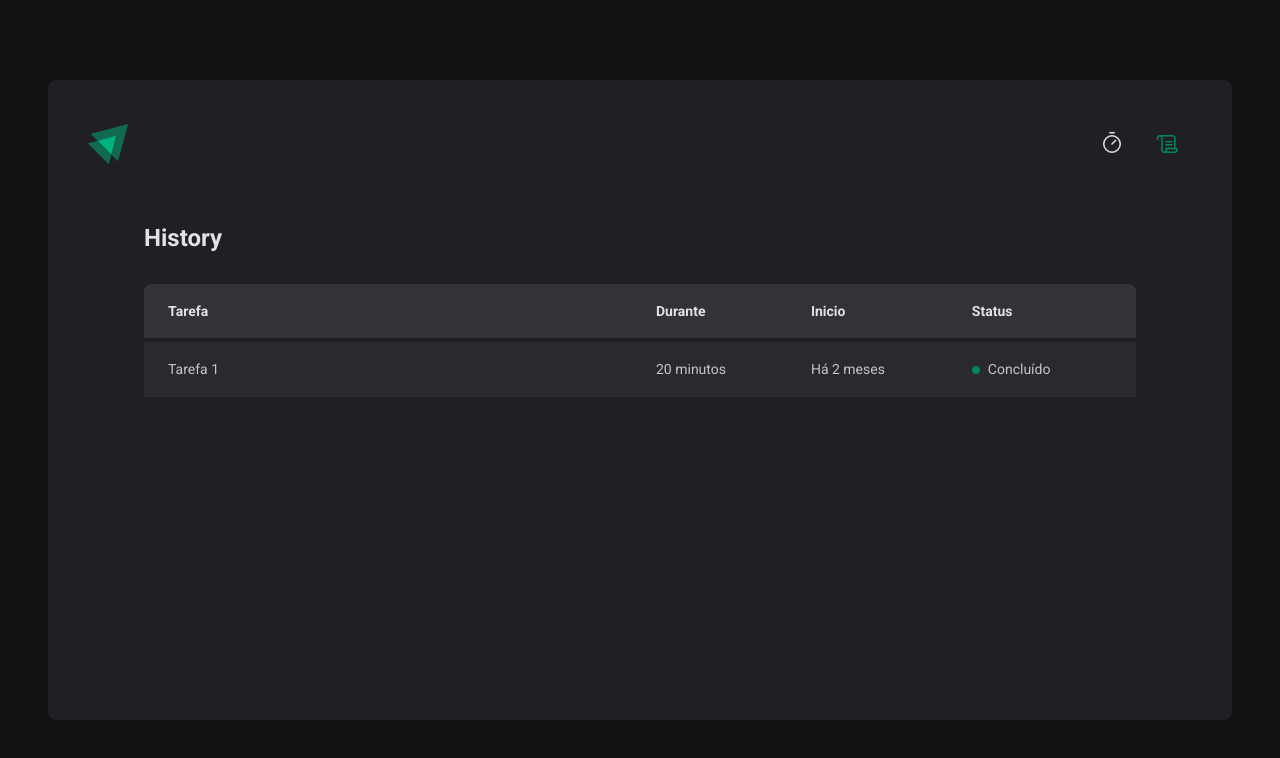
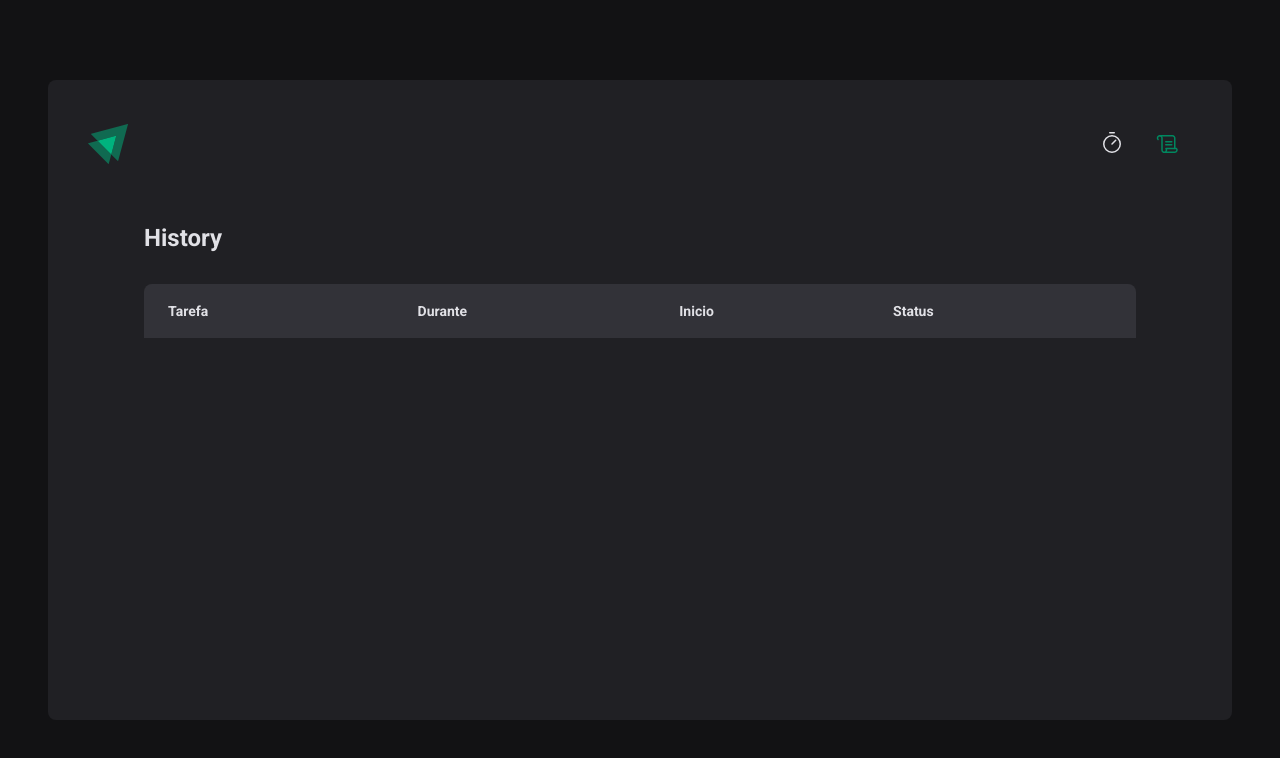
Before and after one commit to lesantosx/pomodoro-ignite, a React (Vite) app: page /history in a window 1280 px wide. Shown: the top 758 px of the page. Built offline with nearby package versions, Linux system fonts and the light colour scheme.

Commit message:
feat: Create history page

```diff
--- a/src/pages/History/index.tsx
+++ b/src/pages/History/index.tsx
@@ -1,6 +1,11 @@
-import { HistoryContainer, HistoryList, Status } from "./styles";
+import { useContext } from 'react'
+import { CyclesContext } from '../../contexts/CyclesContext'
+import { formatDistanceToNow } from 'date-fns'
+import { ptBR } from 'date-fns/locale/pt-BR'
+import { HistoryContainer, HistoryList, Status } from './styles'
 
 export function History() {
+  const { cycles } = useContext(CyclesContext)
   return (
     <HistoryContainer>
       <h1>History</h1>
@@ -15,17 +20,33 @@
             </tr>
           </thead>
           <tbody>
-            <tr>
-              <td>Tarefa 1</td>
-              <td>20 minutos</td>
-              <td>Há 2 meses</td>
-              <td>
-                <Status statusColor="green">Concluído</Status>
-              </td>
-            </tr>
+            {cycles.map((cycle) => {
+              return (
+                <tr key={cycle.id}>
+                  <td>{cycle.task}</td>
+                  <td>{cycle.minutesAmount} minutos</td>
+                  <td>
+                    {formatDistanceToNow(cycle.startDate, {
+                      addSuffix: true,
+                      locale: ptBR
+                    })}
+                  </td>
+                  <td>
+                    {cycle.finishedDate && (
+                      <Status statusColor="green">Concluído</Status>
+                    )}
+                    {cycle.interruptedDate && (
+                      <Status statusColor="red">Interrompido</Status>
+                    )}
+                    {!cycle.finishedDate && !cycle.interruptedDate && (
+                      <Status statusColor="yellow">Em andamento</Status>
+                    )}
+                  </td>
+                </tr>
+              )
+            })}
           </tbody>
         </table>
-
       </HistoryList>
     </HistoryContainer>
   )
```
